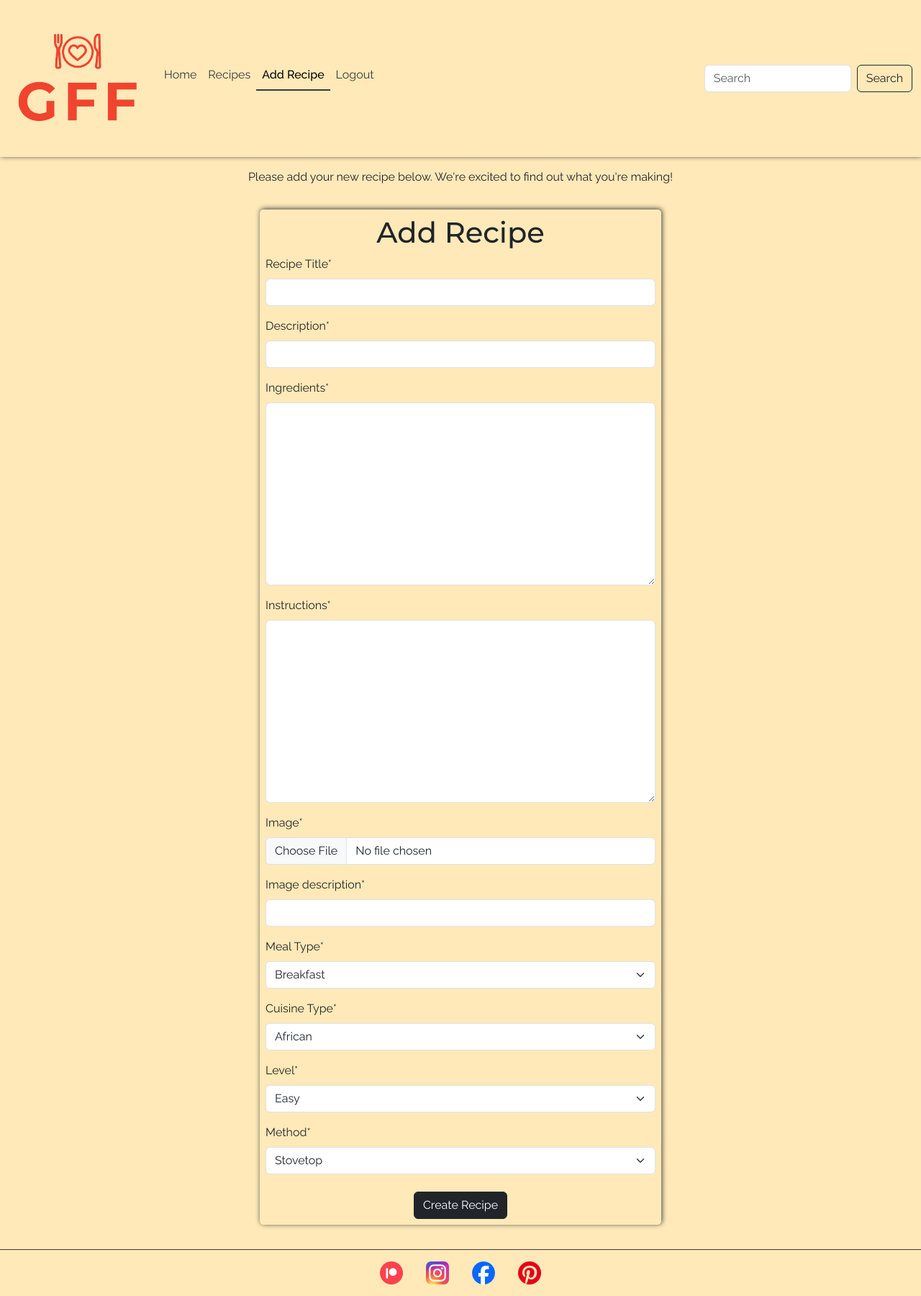
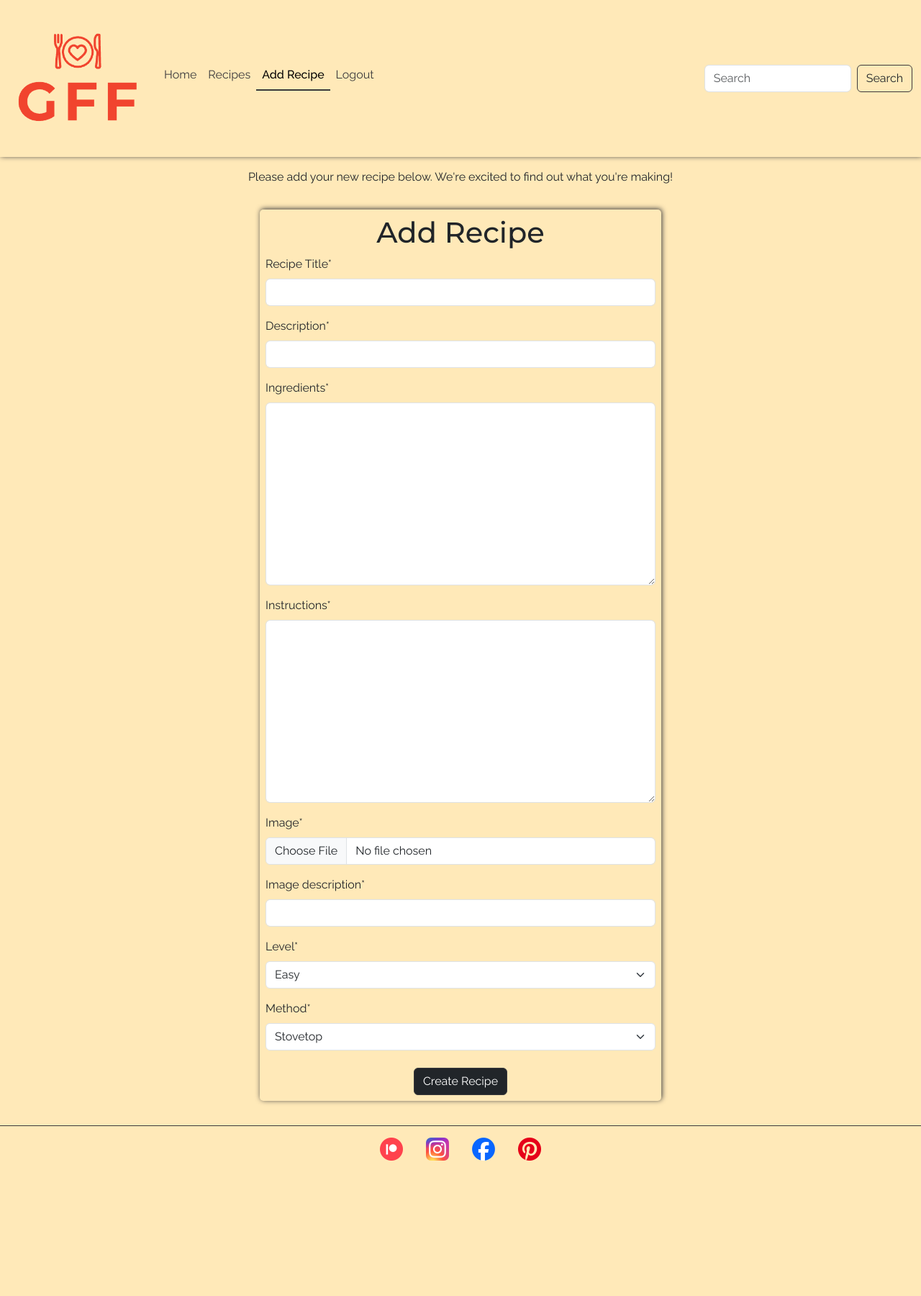
Before and after one commit to emilyrosenberg/grain-free-friend, a Django app: page /recipes/add/ in a window 1280 px wide. Shown: the whole page at 72% size. After the commit the page ends 1612 px from the top, so only its background shows below. Run offline with Django 3.2, Linux system fonts and the light colour scheme; a user stored in the database is signed in; parts of the project's set-up code (start-up, migrations or seed data) failed here and were passed over; some libraries are stand-ins or nearby versions.

Commit message:
Add styles

```diff
--- a/recipes/admin.py
+++ b/recipes/admin.py
@@ -2,15 +2,11 @@ from django.contrib import admin
 from .models import Recipe
 
 
-# From tutorial, customize this later
 @admin.register(Recipe)
 class RecipeAdmin(admin.ModelAdmin):
     list_display = (
         "title",
-        "meal_type",
         "instructions",
         "ingredients",
         "image",
     )
-    # Filter by meal types on the admin panel
-    list_filter = ("meal_type",)
--- a/recipes/forms.py
+++ b/recipes/forms.py
@@ -15,8 +15,6 @@ class RecipeForm(forms.ModelForm):
             "instructions",
             "image",
             "image_alt",
-            "meal_type",
-            "cuisine_types",
             "level",
             "method",
         ]
@@ -36,8 +34,6 @@ class RecipeForm(forms.ModelForm):
             "instructions": "Instructions",
             "image": "Image",
             "image_alt": "Image description",
-            "meal_type": "Meal Type",
-            "cuisine_types": "Cuisine Type",
             "level": "Level",
             "method": "Method",
         }
--- a/recipes/models.py
+++ b/recipes/models.py
@@ -5,24 +5,7 @@ from djrichtextfield.models import RichTextField
 from django_resized import ResizedImageField
 
 
-# From tutorial, change these later
 # Choice Fields
-MEAL_TYPES = (("breakfast", "Breakfast"), ("lunch", "Lunch"), ("dinner", "Dinner"))
-
-CUISINE_TYPES = (
-    ("african", "African"),
-    ("american", "American"),
-    ("caribbean", "Caribbean"),
-    ("asian", "Asian"),
-    ("middle_eastern", "Middle Eastern"),
-    ("chinese", "Chinese"),
-    ("indian", "Indian"),
-    ("pakistani", "Pakistani"),
-    ("indonesian", "Indonesian"),
-    ("european", "European"),
-    ("oceanic", "Oceanic"),
-)
-
 LEVEL = (("easy", "Easy"), ("moderate", "Moderate"), ("fancy", "Fancy"))
 
 METHOD = (("stovetop", "Stovetop"), ("oven", "Oven"), ("microwave", "Microwave"))
@@ -51,9 +34,6 @@ class Recipe(models.Model):
     )
     image_alt = models.CharField(max_length=100, null=False, blank=False)
     # dropdown menus
-    meal_type = models.CharField(max_length=50, choices=MEAL_TYPES, default="breakfast")
-    cuisine_types = models.CharField(
-        max_length=50, choices=CUISINE_TYPES, default="african")
     level = models.CharField(
         max_length=50, choices=LEVEL, default="easy")
     method = models.CharField(
--- a/static/css/base.css
+++ b/static/css/base.css
@@ -41,6 +41,15 @@ main {
     background-color: var(--cream);
 }
 
+.btn {
+    /* Change border color so it shows up */
+    border: var(--border);
+}
+
+.horiz-line {
+    /* Change color */
+    color: var(--off-black);
+}
 /* Header */
 
 .navbar {
@@ -111,6 +120,7 @@ img.logo {
 .recipe-pic {
     width: 100%;
     height: auto;
+    box-shadow: var(--small-box-shadow);
 }
 
 .recipe-cont {
```
Also changed, not shown: recipes/templates/recipes/recipe_detail.html (+8 -8 lines).
